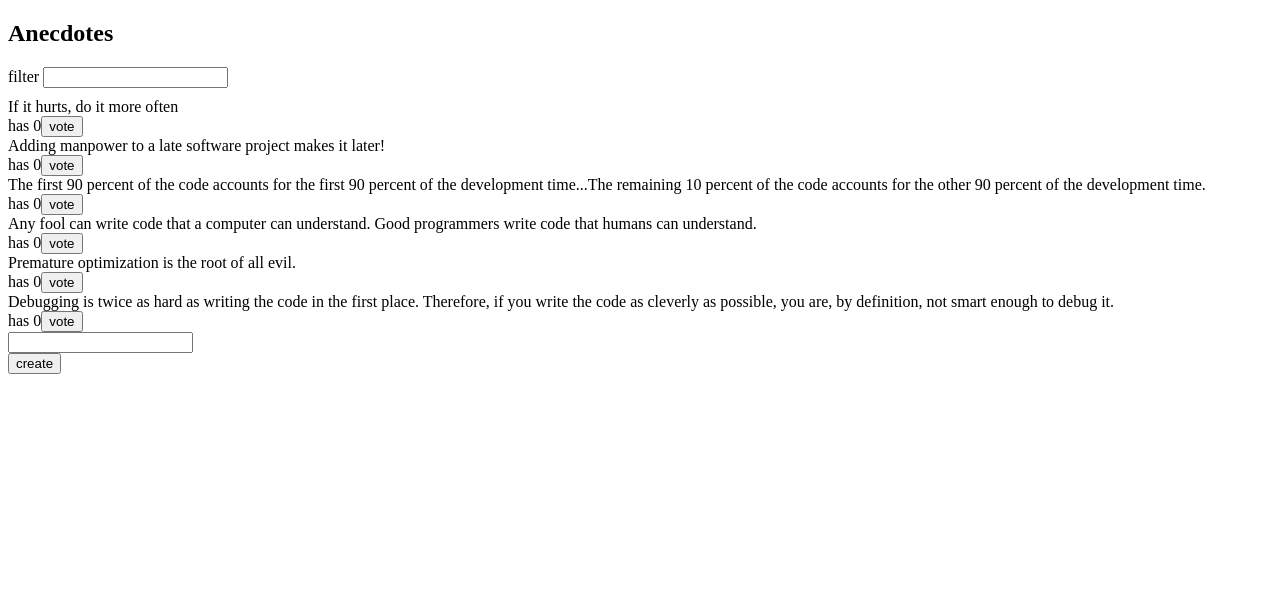
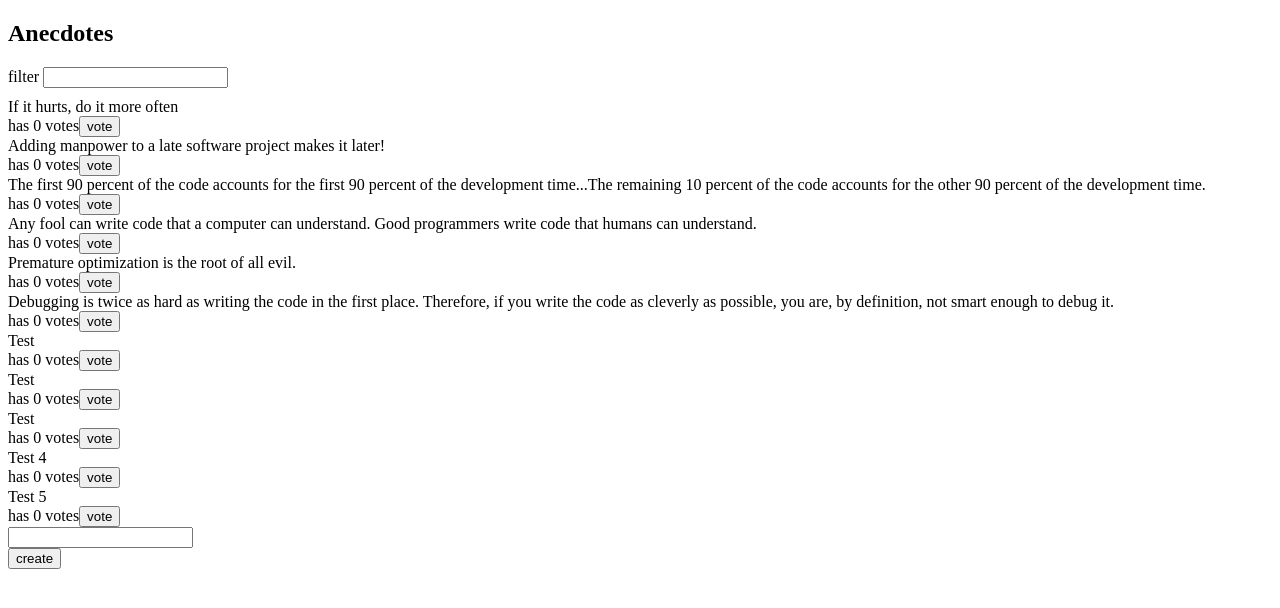
Before and after one commit to diniezikryy/redux-anecdotes, a React (Create React App) app: page / in a window 1280 px wide. Shown: the top 608 px of the page. Built offline with nearby package versions, Linux system fonts and the light colour scheme; data requests are answered from the project's data file.

Commit message:
function to add new anecdotes & retrieve from json-server backend

```diff
--- /dev/null
+++ b/anecdotes.json
@@ -0,0 +1,59 @@
+{
+  "anecdotes": [
+    {
+      "content": "If it hurts, do it more often",
+      "id": "47145",
+      "votes": 0
+    },
+    {
+      "content": "Adding manpower to a late software project makes it later!",
+      "id": "21149",
+      "votes": 0
+    },
+    {
+      "content": "The first 90 percent of the code accounts for the first 90 percent of the development time...The remaining 10 percent of the code accounts for the other 90 percent of the development time.",
+      "id": "69581",
+      "votes": 0
+    },
+    {
+      "content": "Any fool can write code that a computer can understand. Good programmers write code that humans can understand.",
+      "id": "36975",
+      "votes": 0
+    },
+    {
+      "content": "Premature optimization is the root of all evil.",
+      "id": "25170",
+      "votes": 0
+    },
+    {
+      "content": "Debugging is twice as hard as writing the code in the first place. Therefore, if you write the code as cleverly as possible, you are, by definition, not smart enough to debug it.",
+      "id": "98312",
+      "votes": 0
+    },
+    {
+      "content": "Test",
+      "votes": 0,
+      "id": "XohMR5M"
+    },
+    {
+      "content": "Test",
+      "votes": 0,
+      "id": "hNKiWa7"
+    },
+    {
+      "content": "Test",
+      "votes": 0,
+      "id": "_qDqihS"
+    },
+    {
+      "content": "Test 4",
+      "votes": 0,
+      "id": "kNpL6Dy"
+    },
+    {
+      "content": "Test 5",
+      "votes": 0,
+      "id": "rltV97b"
+    }
+  ]
+}
--- a/package.json
+++ b/package.json
@@ -7,6 +7,7 @@
     "@testing-library/jest-dom": "^5.16.2",
     "@testing-library/react": "^12.1.2",
     "@testing-library/user-event": "^13.5.0",
+    "axios": "^0.26.0",
     "deep-freeze": "0.0.1",
     "react": "^17.0.2",
     "react-dom": "^17.0.2",
@@ -16,6 +17,7 @@
     "web-vitals": "^2.1.4"
   },
   "scripts": {
+    "server": "json-server -p3001 --watch anecdotes.json",
     "start": "react-scripts start",
     "build": "react-scripts build",
     "test": "react-scripts test",
@@ -38,5 +40,8 @@
       "last 1 firefox version",
       "last 1 safari version"
     ]
+  },
+  "devDependencies": {
+    "json-server": "^0.17.0"
   }
 }
--- a/src/App.js
+++ b/src/App.js
@@ -1,9 +1,20 @@
+import { useEffect } from "react";
 import AnecdoteForm from "./components/AnecdoteForm";
 import AnecdoteList from "./components/AnecdoteList";
 import Notification from "./components/Notification";
 import Filter from "./components/Filter";
+import anecdoteService from "./services/anecdotes";
+import { setAnecdotes } from "./reducers/anecdoteReducer";
+import { useDispatch } from "react-redux";
 
 const App = () => {
+  const dispatch = useDispatch();
+  useEffect(() => {
+    anecdoteService
+      .getAll()
+      .then((anecdotes) => dispatch(setAnecdotes(anecdotes)));
+  }, [dispatch]);
+
   return (
     <div>
       <h2>Anecdotes</h2>
--- a/src/components/AnecdoteForm.js
+++ b/src/components/AnecdoteForm.js
@@ -1,14 +1,16 @@
 import { useDispatch } from "react-redux";
 import { createAnecdote } from "../reducers/anecdoteReducer";
+import anecdoteService from "../services/anecdotes";
 
 const AnecdoteForm = (props) => {
   const dispatch = useDispatch();
 
-  const addAnecdote = (event) => {
+  const addAnecdote = async (event) => {
     event.preventDefault();
     const content = event.target.anecdote.value;
     event.target.anecdote.value = "";
-    dispatch(createAnecdote(content));
+    const newAnecdote = await anecdoteService.createNewAnecdote(content);
+    dispatch(createAnecdote(newAnecdote));
   };
 
   return (
--- a/src/components/AnecdoteList.js
+++ b/src/components/AnecdoteList.js
@@ -17,7 +17,7 @@ const Anecdote = ({ anecdote }) => {
     <div>
       <div>{anecdote.content}</div>
       <div>
-        has {anecdote.votes}
+        has {anecdote.votes} votes
         <button onClick={voteHandler}>vote</button>
       </div>
     </div>
--- a/src/reducers/anecdoteReducer.js
+++ b/src/reducers/anecdoteReducer.js
@@ -23,15 +23,11 @@ const initialState = anecdotesAtStart.map(asObject);
 
 const anecdoteSlice = createSlice({
   name: "anecdotes",
-  initialState,
+  initialState: [],
   reducers: {
     createAnecdote(state, action) {
       const content = action.payload;
-      state.push({
-        content,
-        id: getId(),
-        votes: 0,
-      });
+      state.push(action.payload);
     },
     vote(state, action) {
       const id = action.payload;
@@ -45,8 +41,19 @@ const anecdoteSlice = createSlice({
         anecdote.id !== id ? anecdote : changedAnecdote
       );
     },
+    appendAnecdote(state, action) {
+      state.push(action.payload);
+    },
+    setAnecdotes(state, action) {
+      return action.payload;
+    },
   },
 });
 
-export const { createAnecdote, vote } = anecdoteSlice.actions;
+export const {
+  createAnecdote,
+  vote,
+  appendAnecdote,
+  setAnecdotes,
+} = anecdoteSlice.actions;
 export default anecdoteSlice.reducer;
--- /dev/null
+++ b/src/services/anecdotes.js
@@ -0,0 +1,16 @@
+import axios from "axios";
+
+const baseUrl = "http://localhost:3001/anecdotes";
+
+const getAll = async () => {
+  const response = await axios.get(baseUrl);
+  return response.data;
+};
+
+const createNewAnecdote = async (content) => {
+  const newAnecdoteObject = { content, votes: 0 };
+  const response = await axios.post(baseUrl, newAnecdoteObject);
+  return response.data;
+};
+
+export default { getAll, createNewAnecdote };
```
Also changed, not shown: db.json (added, +19 -0 lines), 1 other file (tests, documents, lock files or other folders).
